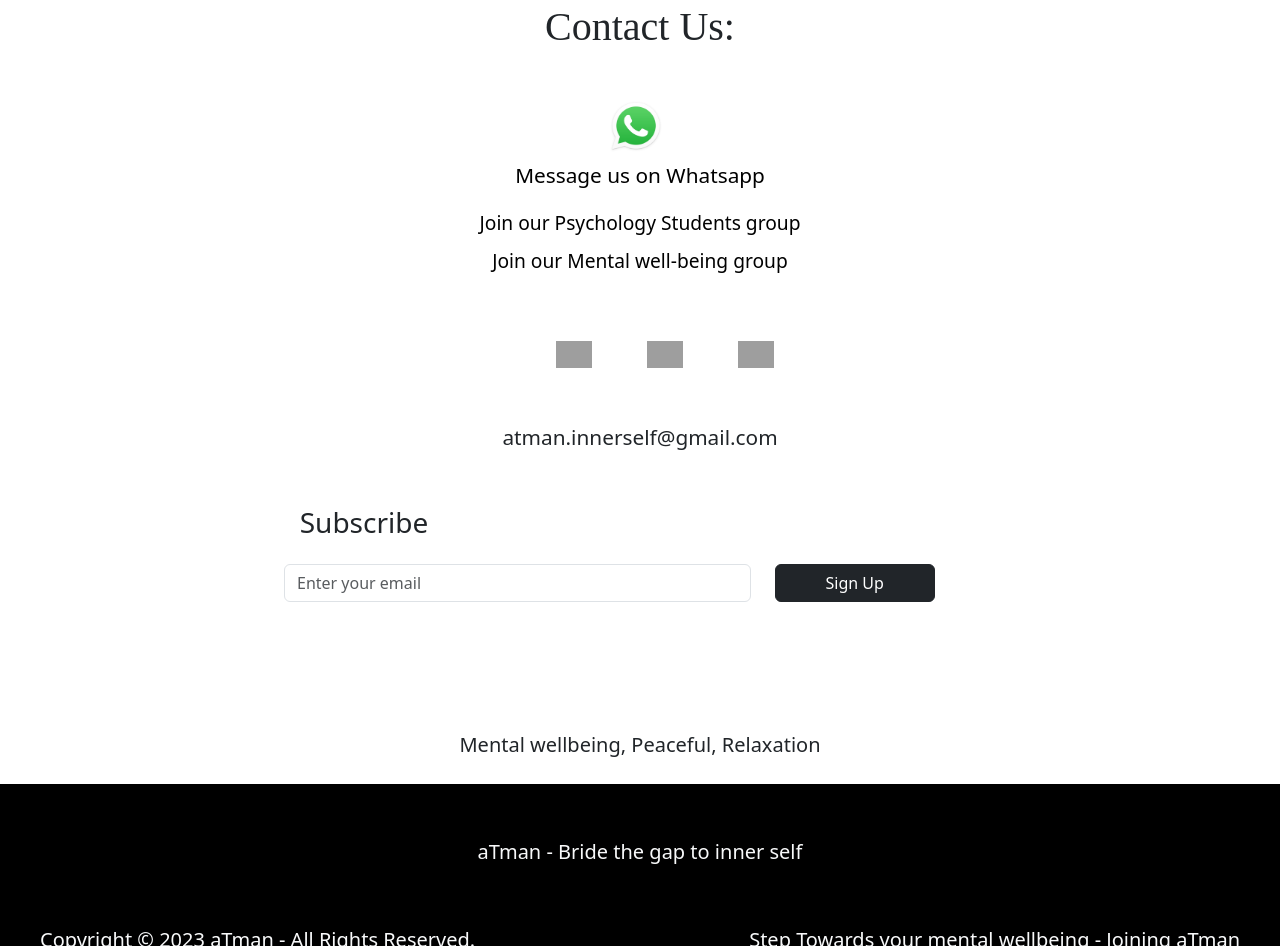
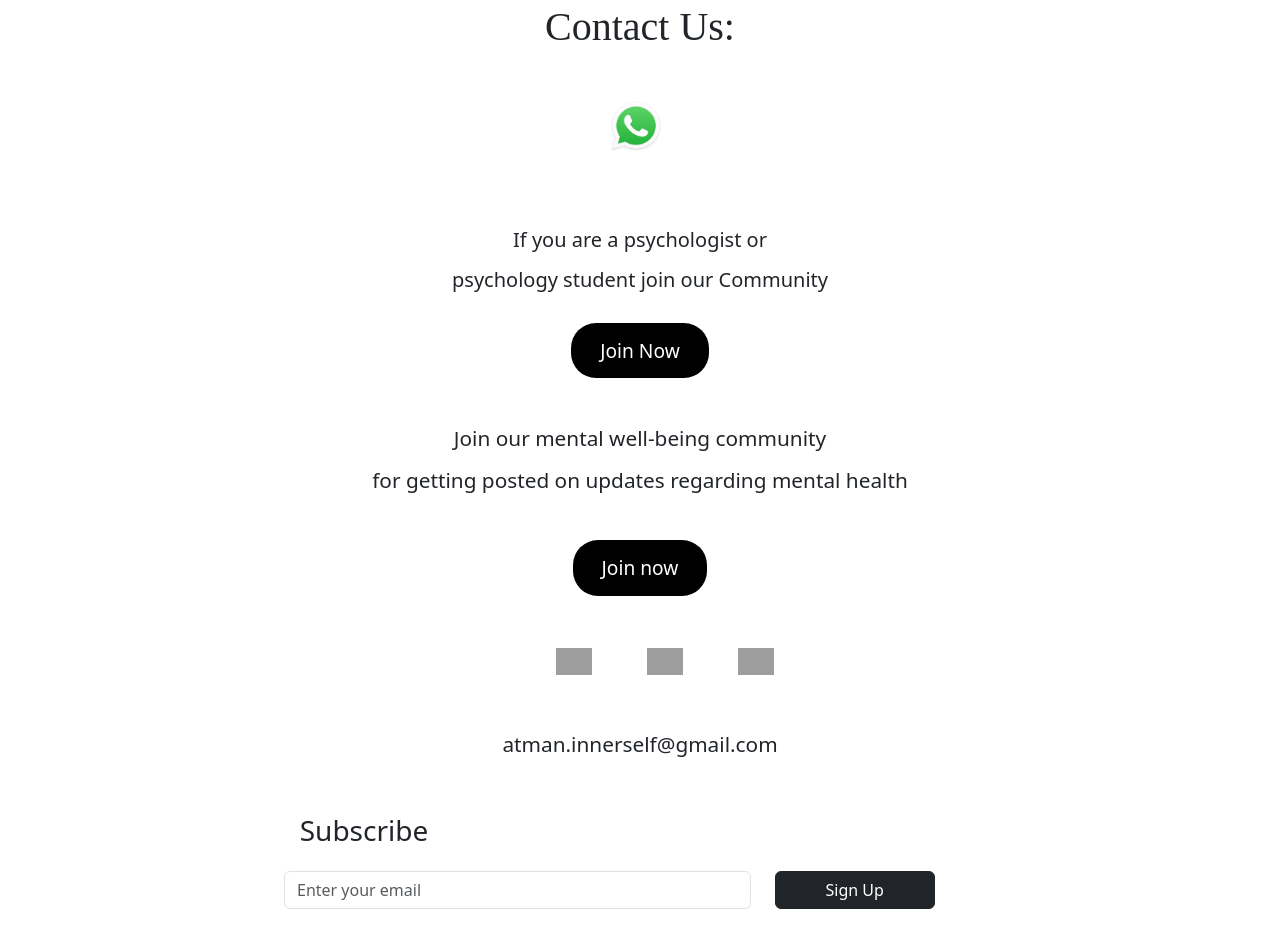
Before and after one commit to AnnapurnaNeerukonda/atmaninnerself.github.io, a plain HTML site: page index.html in a window 1280 px wide. Shown: the part 3003-3949 px from the top of the page. Drawn offline with nearby package versions, Linux system fonts and the light colour scheme; grey boxes are pictures that could not be loaded.

Commit message:
features added

```diff
--- a/index.html
+++ b/index.html
@@ -58,7 +58,8 @@
     <div class="row justify-content-center">
       <div class="col-md-8 text-center">
         <h2 class="mb-5 here">We're glad you're here</h2>
-        <p class="mb-5">Welcome to aTman, Our new online source for innovative and user-friendly mental health solutions. aTman aims
+        <p class="mb-5">Welcome to aTman, Our new online source for innovative and user-friendly mental health
+          solutions. aTman aims
           to provide a solution that promotes positive well-being, offers support, and helps individuals take proactive
           steps towards better mental health</p>
         <a href="#" class="coming-soon ">Coming Soon</a>
@@ -132,14 +133,19 @@
     <div class="row justify-content-center">
       <div class="col-md-8 text-center">
         <h2 class="mb-5">Contact Us:</h2>
-        <div class="image" onclick="whatsapp()"  style="cursor:pointer;"><img src="images/whatsapp.png" class="me-2"
+        <div class="image" onclick="whatsapp()" style="cursor:pointer;"><img src="images/whatsapp.png" class="me-2"
             alt="" width="7.5%"></div>
-        <a href="https://api.whatsapp.com/send/?phone=8886588887" class="p-5 mb-5 whatsapp">Message us on Whatsapp</a>
+        <a href="https://api.whatsapp.com/send/?phone=8886588887" class="p-5 mb-5 whatsapp"></a>
 
         <div class="whatsapplinks p-2">
-        <a href="https://nas.io/psychology-student-fellowship-atman" class="m-5 p-5">Join our Psychology Students group</a>
-        <br>
-        <a href="http://chat.whatsapp.com/HGoiLPqEwrk1Hqh8w2vHWP " class="m-5 p-5">Join our Mental well-being group</a>
+          <p class="fs-5 p-3">If you are a psychologist or <br>
+            psychology student join our Community</p>
+          <a href="https://nas.io/psychology-student-fellowship-atman" class="m-5 pt-5">
+          Join Now</a>
+          <p class="pt-5">Join our mental well-being
+            community  <br> for getting posted on updates regarding mental health</p><br>
+          <a href="http://chat.whatsapp.com/HGoiLPqEwrk1Hqh8w2vHWP " class="m-5 pt-5">
+        Join now</a>
         </div>
 
         <div class="socialmedia mt-5">
@@ -166,7 +172,7 @@
               <span id="error"></span>
             </div>
             <div class="col-lg-3 mb-3">
-              <a class="btn btn-dark w-100 mb-2 rounded"  onclick="signUp()">Sign Up</a>
+              <a class="btn btn-dark w-100 mb-2 rounded" onclick="signUp()">Sign Up</a>
             </div>
           </div>
         </div>
@@ -202,25 +208,24 @@
         }
       });
     });
-    function signUp(){
+    function signUp() {
       let email = document.getElementById("emailInputSmall");
-       let emailRegex=/^[a-zA-Z0-9]+@[a-zA-Z]+\.[a-zA-Z].{2,4}$/;
+      let emailRegex = /^[a-zA-Z0-9]+@[a-zA-Z]+\.[a-zA-Z].{2,4}$/;
       console.log(email.value)
-       if(!email.value.match(emailRegex))
-       {
-            document.getElementById("error").innerHTML= "Entervalid email ";
-            return false ;
+      if (!email.value.match(emailRegex)) {
+        document.getElementById("error").innerHTML = "Entervalid email ";
+        return false;
       }
-       else{
-          alert("Thank you for signing up" );
-                     document.getElementById("error").innerHTML= "";
+      else {
+        alert("Thank you for signing up");
+        document.getElementById("error").innerHTML = "";
 
-          document.getElementById("emailInputSmall").value= "";
-          document.getElementById("error").innerHTML= "";
+        document.getElementById("emailInputSmall").value = "";
+        document.getElementById("error").innerHTML = "";
       }
       //  return true ;
     }
-    function whatsapp(){
+    function whatsapp() {
       window.open("https://api.whatsapp.com/send/?phone=8886588887", "_blank");
     }
   </script>
--- a/style.css
+++ b/style.css
@@ -103,7 +103,12 @@ body {
        color: black;
        font-size: 1.2rem;
  }
-
+.whatsapplinks a{
+    border-radius: 25px ;
+    background-color: black;
+    color: white;
+    padding: 2% 4% !important;
+}
  .socialmedia img{
     width:5%;
  }
```
Lines whose indentation alone changed are shown as unchanged.
